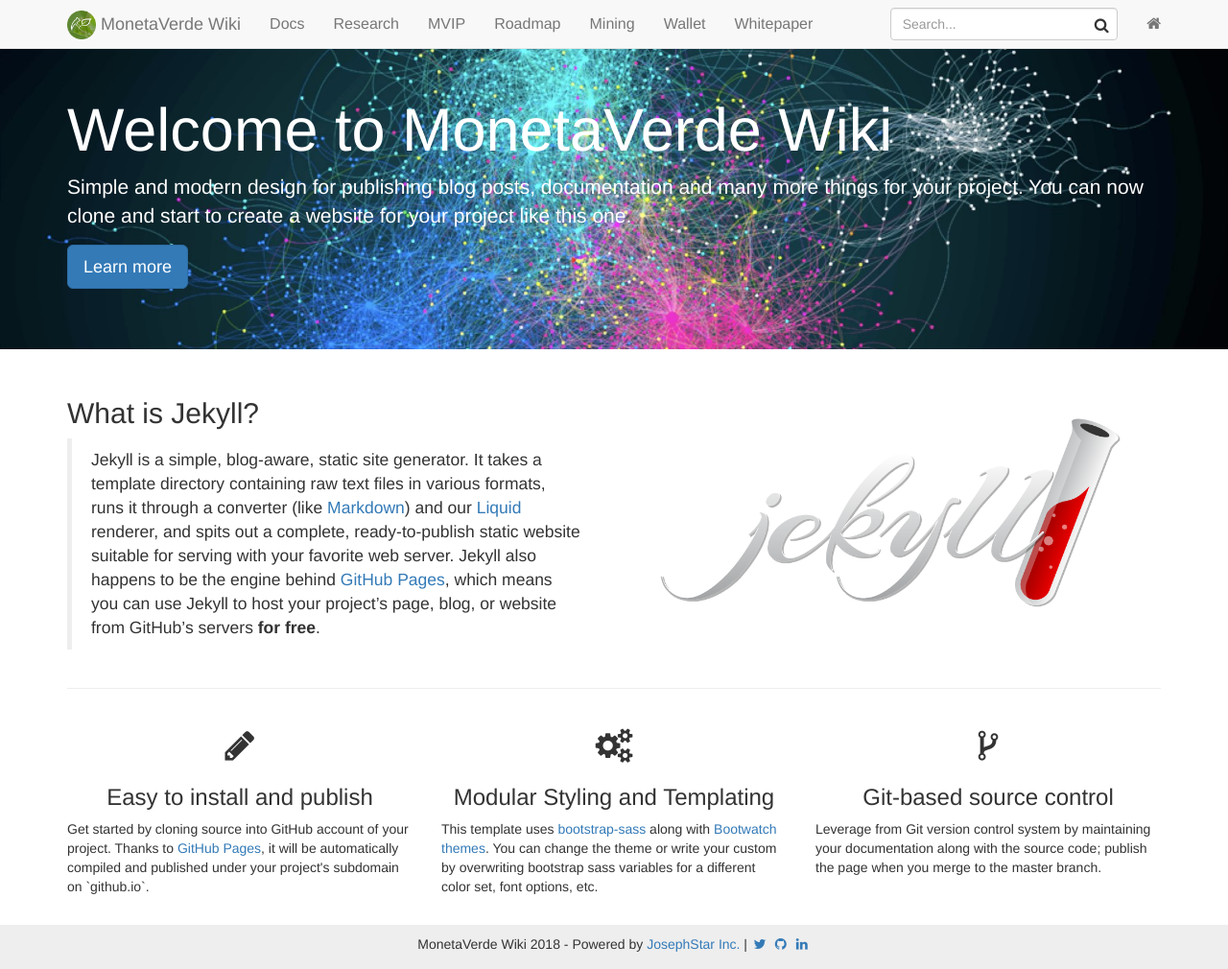
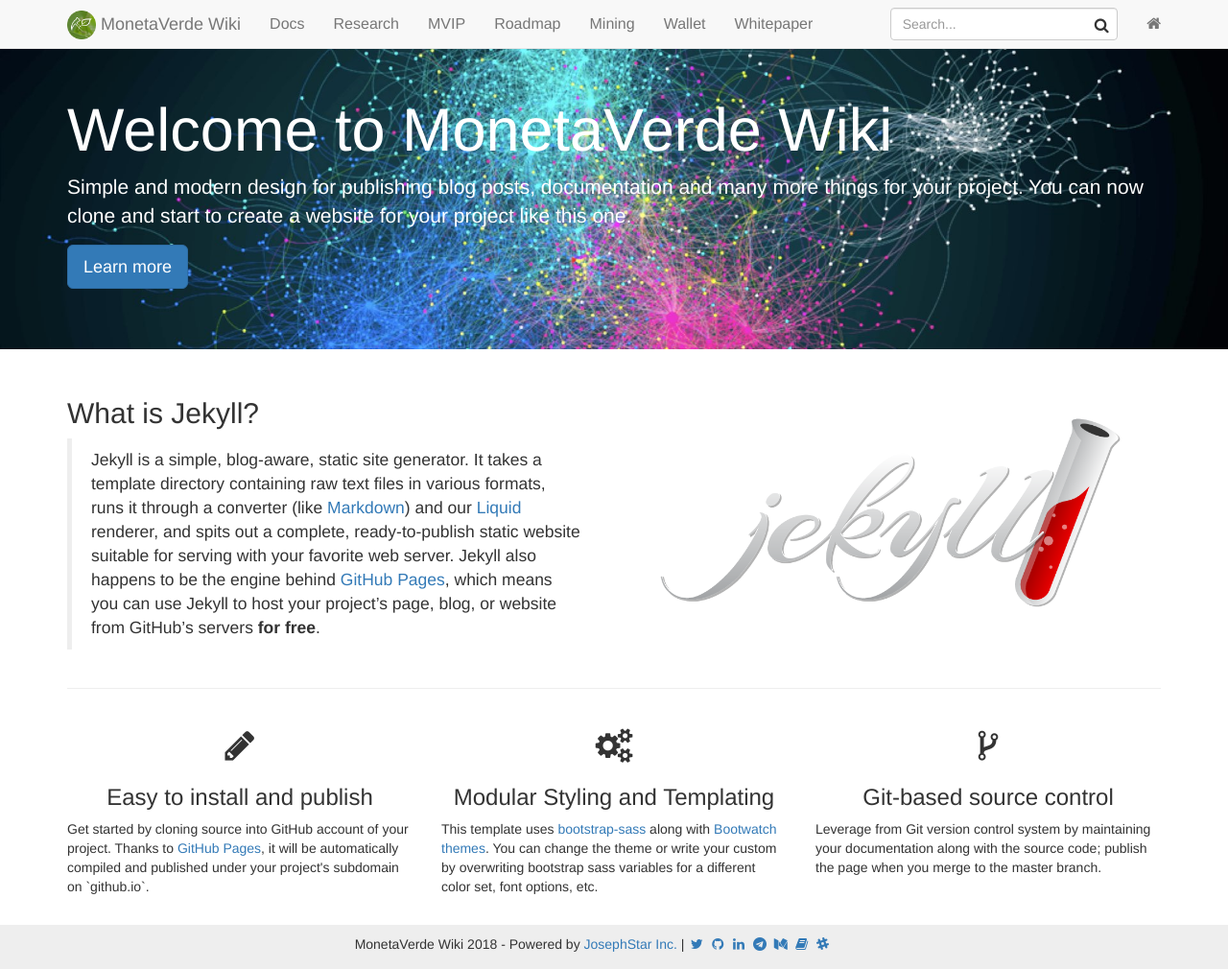
Before and after one commit to ammogcoder/www, a Jekyll site: the page built from index.html, in a window 1280 px wide and 1010 px high. Shown: the whole window at 96% size. Built offline with Jekyll 4.4.1, drawn with Linux system fonts in a browser that asks for light colours; nearby versions of some CDN libraries.

Commit message:
Update footer.html

```diff
--- a/_includes/footer.html
+++ b/_includes/footer.html
@@ -7,6 +7,12 @@
             <a href="{{ site.twitter_url }}"><i class="fa fa-twitter fa-fw" aria-hidden="true"></i></a>
             <a href="{{ site.github_url }}"><i class="fa fa-github fa-fw" aria-hidden="true"></i></a>
             <a href="{{ site.linkedin_url }}"><i class="fa fa-linkedin fa-fw" aria-hidden="true"></i></a>
+            <a href="{{ site.telegram_url }}"><i class="fa fa-telegram fa-fw" aria-hidden="true"></i></a>
+            <a href="{{ site.medium_url }}"><i class="fa fa-medium fa-fw" aria-hidden="true"></i></a>
+            <a href="{{ site.wiki_url }}"><i class="fa fa-book fa-fw" aria-hidden="true"></i></a>
+            <a href="{{ site.slack_url }}"><i class="fa fa-slack fa-fw" aria-hidden="true"></i></a>
+            <a href="{{ site.blog_url }}"><i class="fa fa-blogger fa-fw" aria-hidden="true"></i></a>
+            <a href="{{ site.blog_url }}"><i class="fa fa-blogger fa-fw" aria-hidden="true"></i></a>
 
         </p>
 
```
